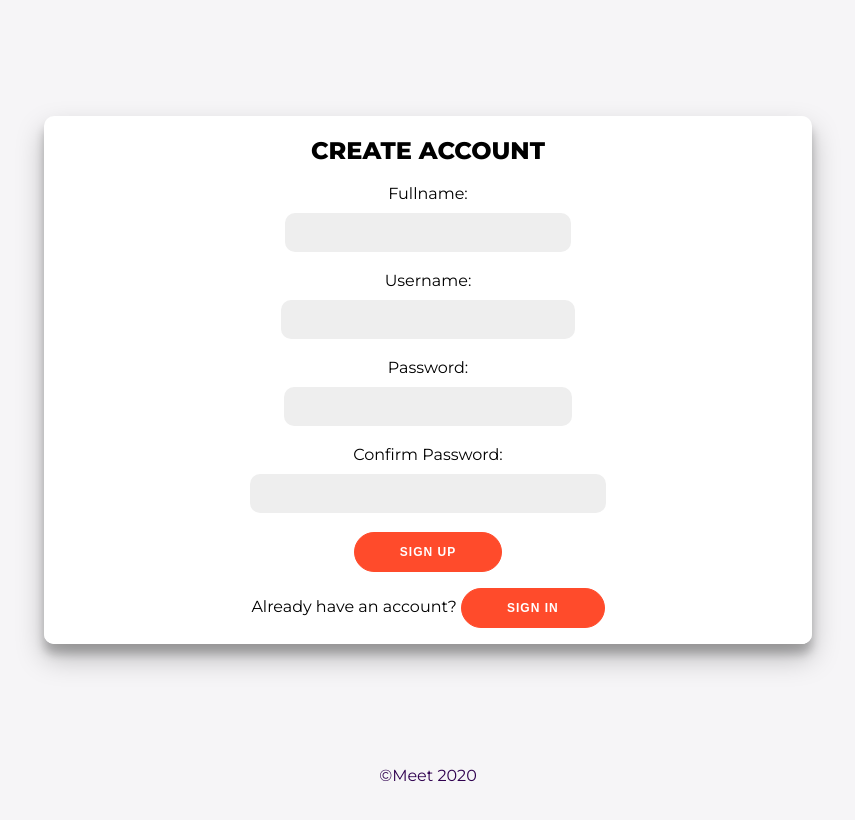
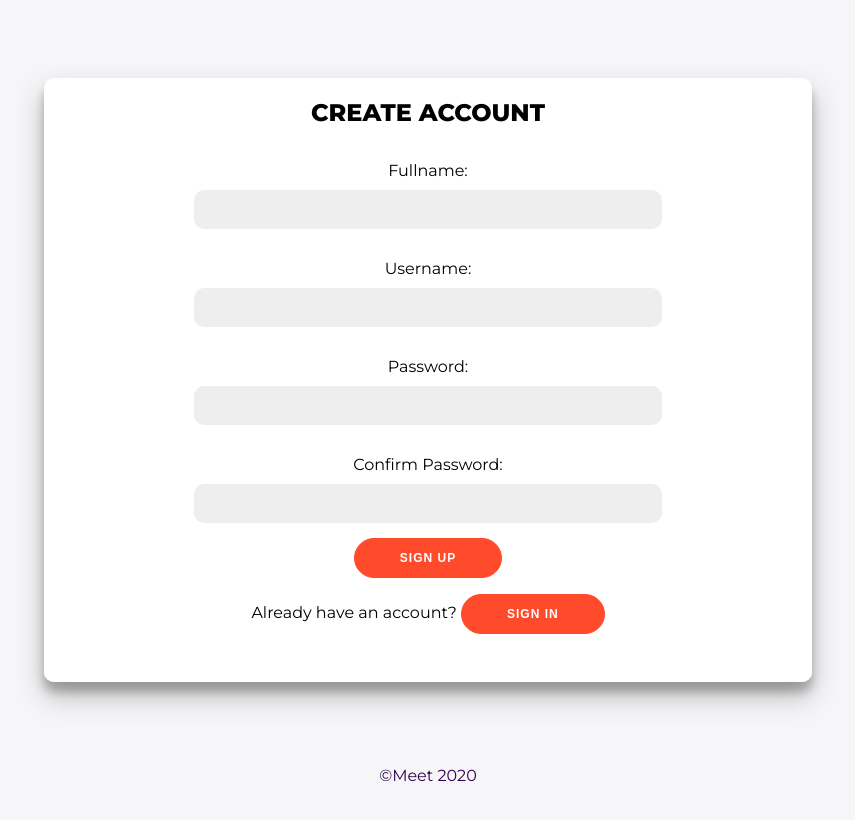
Before and after one commit to MeetPatel89/sugar-track-client, a React (Create React App) app: page /logbook in a window 1280 px wide. Both pictures are taken after typing "Sample", "Sample123" into the empty fields and a click on the button "SIGN UP". Shown: the top 820 px of the page, without its empty margins (212-1067 px from the left). Built offline with nearby package versions, Linux system fonts and the light colour scheme.

Commit message:
refactor input validation for sign-up form

```diff
--- a/src/SignIn/SignIn.js
+++ b/src/SignIn/SignIn.js
@@ -58,7 +58,7 @@ export default class SignIn extends Component {
                     <div className="container">
                         <div className="form-container sign-in-container">
                         <h2>PLEASE SIGN IN</h2>
-                        <form onSubmit={this.handleSubmit}>
+                        <form className="sign-in-form" onSubmit={this.handleSubmit}>
                             <div className="label-control">
                             <label htmlFor="username">Username:</label>
                                 <input type="text" name="username" id="username" onChange={this.handleChange} required/>
--- a/src/SignUp/SignUp.js
+++ b/src/SignUp/SignUp.js
@@ -1,7 +1,4 @@
 import React, { Component } from 'react';
-import { Link } from 'react-router-dom';
-import SignIn from '../SignIn/SignIn';
-import Header from '../Header/Header';
 
 export default class SignUp extends Component {
     constructor(props) {
@@ -16,7 +13,7 @@ export default class SignUp extends Component {
         const value = e.target.value;
         this.setState({
             [name]: value
-        })
+        });
 
 }
 
@@ -28,6 +25,8 @@ export default class SignUp extends Component {
 
     handleSubmit = (e) => {
         e.preventDefault();
+
+        // validation variable for password
         const passwd = /^(?=.*\d)(?=.*[a-z])(?=.*[A-Z]).{6,20}$/;
 
         if (!this.state.password.match(passwd)) {
@@ -83,34 +82,35 @@ export default class SignUp extends Component {
                     <>
 
 
-                    <div class="container">
+                    <div className="container">
                     <div className="form-container sign-up-container">
                     <h2>CREATE ACCOUNT</h2>
-                    <form onSubmit={this.handleSubmit}>
-                        <label>
-                            Fullname:
-                            <input type="text" name="fullname" onChange={this.handleChange} required/>
-                        </label>
-                        <br/>
-                        <label>
-                            Username:
-                            <input type="text" name="username" onChange={this.handleChange} required/>
-                        </label>
-                        <br/>
-                        <label>
-                            Password:
-                            <input type="password" name="password" onChange={this.handleChange} required/>
-                        </label>
-                        <br/>
-                        <label>
-                            Confirm Password:
-                            <input type="password" name="confirm-password" onChange={this.handleChange} required/>
-                        </label>
-                        <br/>
+                    <form className="sign-up-form" onSubmit={this.handleSubmit}>
+                        <div className="label-control">
+                        <label htmlFor="fullname">Fullname:</label>
+
+                            <input type="text" name="fullname" id="fullname" onChange={this.handleChange} required/>
+                            </div>
+                        <div className="label-control">
+                        <label htmlFor="username">Username:</label>
+
+                            <input type="text" name="username" id="username" onChange={this.handleChange} required/>
+                            </div>
+                      <div className="label-control">
+                        <label htmlFor="password">Password:</label>
+
+                            <input type="password" name="password" id="password" onChange={this.handleChange} required/>
+                            </div>
+                       <div className="label-control">
+                        <label htmlFor="confirm-password">Confirm Password:</label>
+
+                            <input type="password" name="confirm-password" id="confirm-password" onChange={this.handleChange} required/>
+                            </div>
+
 
                         <button type="submit">Sign Up</button>
                         <p>Already have an account? <button type="submit" onClick={this.props.handleClick}>Sign In</button></p>
-                        {this.state.error}
+                        <p style={{color:"red"}}>{this.state.error}</p>
                     </form>
 
                     </div>
```
